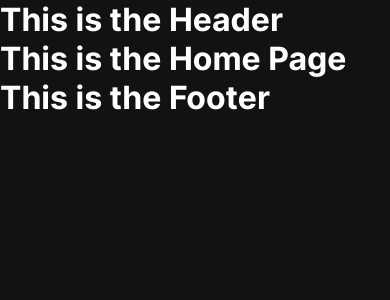
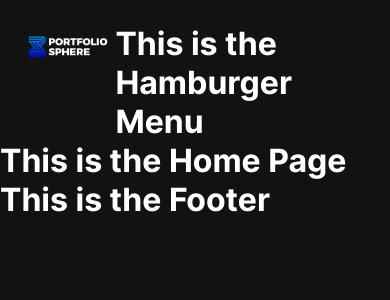
Before and after one commit to TristanJgn/portfolio-sphere, a React (Create React App) app: page / in a window 390 px wide. Shown: the top 300 px of the page. Built offline with nearby package versions, Linux system fonts and the light colour scheme.

Commit message:
adds basic header with custom logo and a hamburger menu component which will be built out

```diff
--- /dev/null
+++ b/src/Components/HamburgerMenu/HamburgerMenu.js
@@ -0,0 +1,7 @@
+import "./HamburgerMenu.scss";
+
+function HamburgerMenu() {
+  return <h1>This is the Hamburger Menu</h1>;
+}
+
+export default HamburgerMenu;
--- /dev/null
+++ b/src/Components/HamburgerMenu/HamburgerMenu.scss
@@ -0,0 +1,3 @@
+@use "../../styles/global" as *;
+@use "../../styles/variables" as *;
+@use "../../styles/mixins" as *;
--- a/src/Components/Header/Header.js
+++ b/src/Components/Header/Header.js
@@ -1,7 +1,14 @@
+import HamburgerMenu from "../HamburgerMenu/HamburgerMenu";
+import Logo from "../../assets/images/Portfolio-Sphere-Logo.png";
 import "./Header.scss";
 
 function Header() {
-  return <h1>This is the Header</h1>;
+  return (
+    <header className="header">
+      <img className="header__logo" src={Logo} alt="portfolio sphere logo" />
+      <HamburgerMenu />
+    </header>
+  );
 }
 
 export default Header;
--- a/src/Components/Header/Header.scss
+++ b/src/Components/Header/Header.scss
@@ -1,3 +1,17 @@
 @use "../../styles/global" as *;
 @use "../../styles/variables" as *;
 @use "../../styles/mixins" as *;
+
+.header {
+    display: flex;
+    justify-content: space-between;
+    padding: 1.5rem;
+    padding-bottom: 0;
+
+    &__logo {
+        width: 175px;
+        height: 60px;
+        object-fit: cover;
+        margin-left: -0.5rem;
+    }
+}
```
Also changed, not shown: src/assets/images/Portfolio-Sphere-Logo.png (added).
